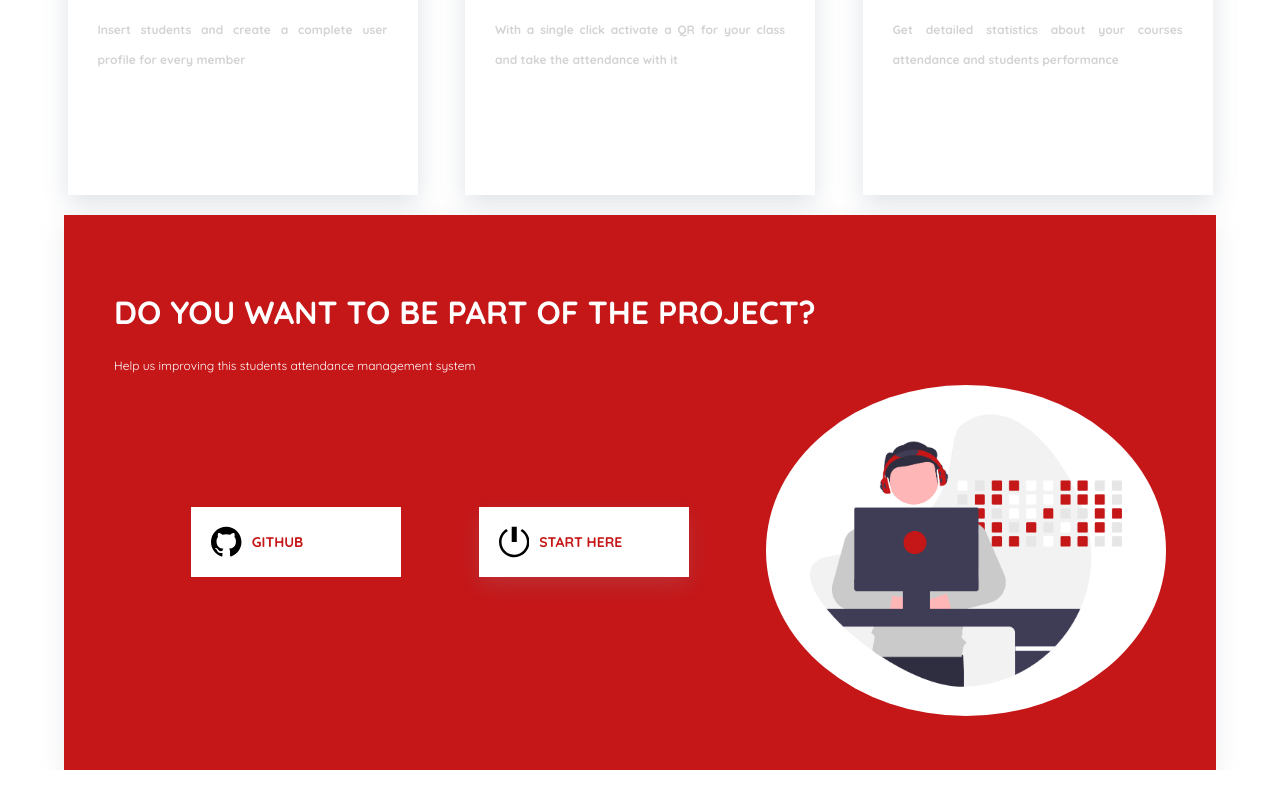
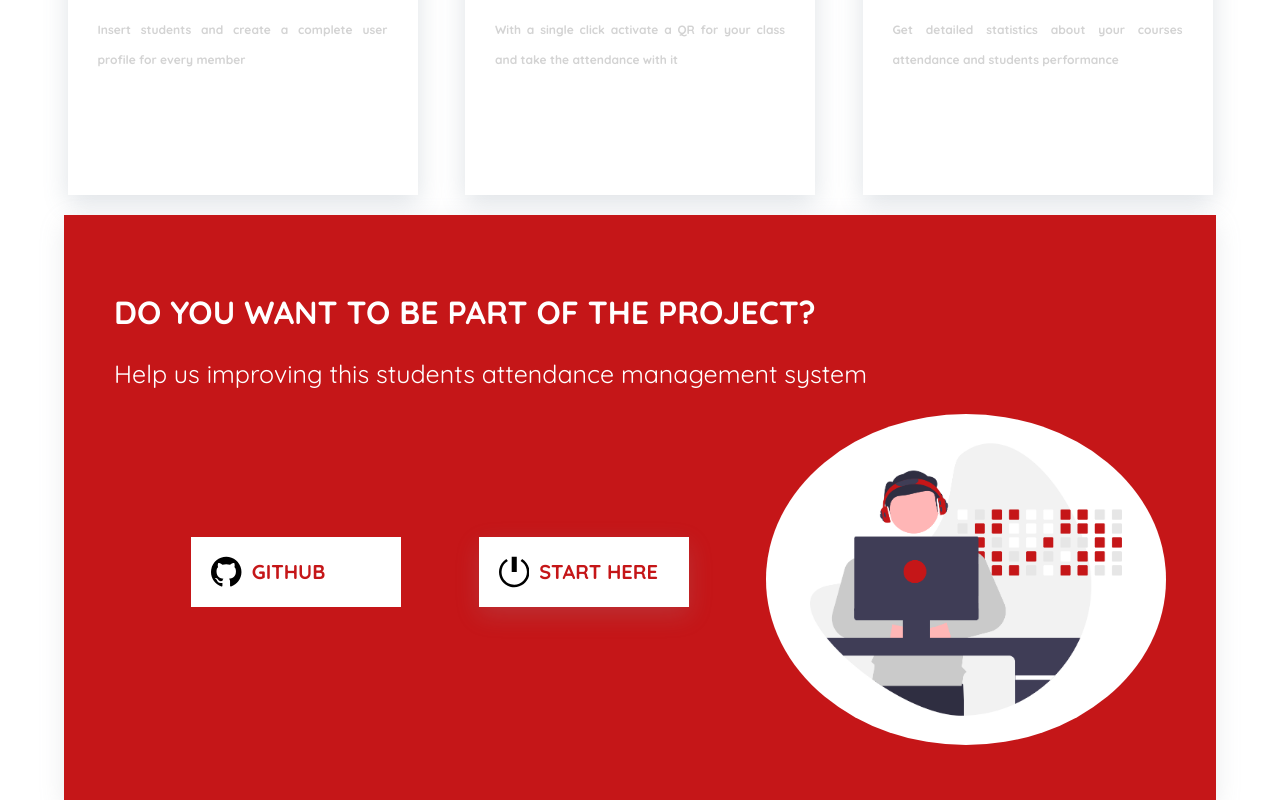
Before and after one commit to AlejandroBlanco2001/AttendanceSystem, a React app: page / in a window 1280 px wide. Shown: the part 1211-2011 px from the top of the page. Before the commit the page ends 1981 px from the top, so only its background shows below. Built offline with nearby package versions, Linux system fonts and the light colour scheme; no server answers.

Commit message:
tamaño aumentado

```diff
--- a/src/client/styles/global.css
+++ b/src/client/styles/global.css
@@ -105,6 +105,7 @@ input[type="number"] {
   background-color: var(--uninorte-red);
   margin: 0 auto;
   color: white;
+  font-size: 20px;
   margin-bottom: 100px;
   box-shadow: rgba(149, 157, 165, 0.2) 0px 8px 24px;
 }
@@ -131,6 +132,9 @@ input[type="number"] {
 
 .contribute h2 {
   font-size: 32px;
+}
+.contribute div p{
+  font-size: 25px;
 }
 
 .contribute-button {
```
